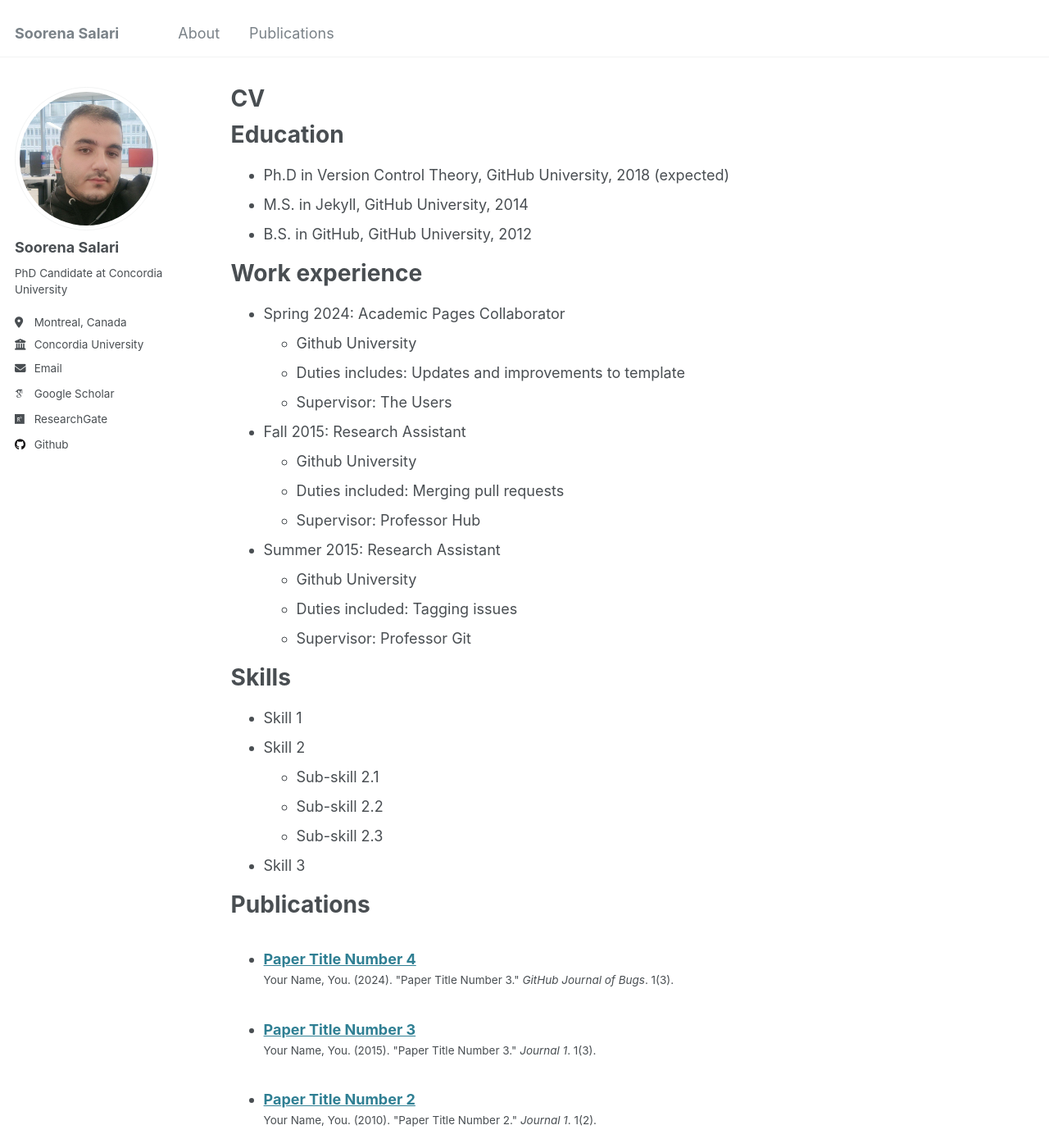
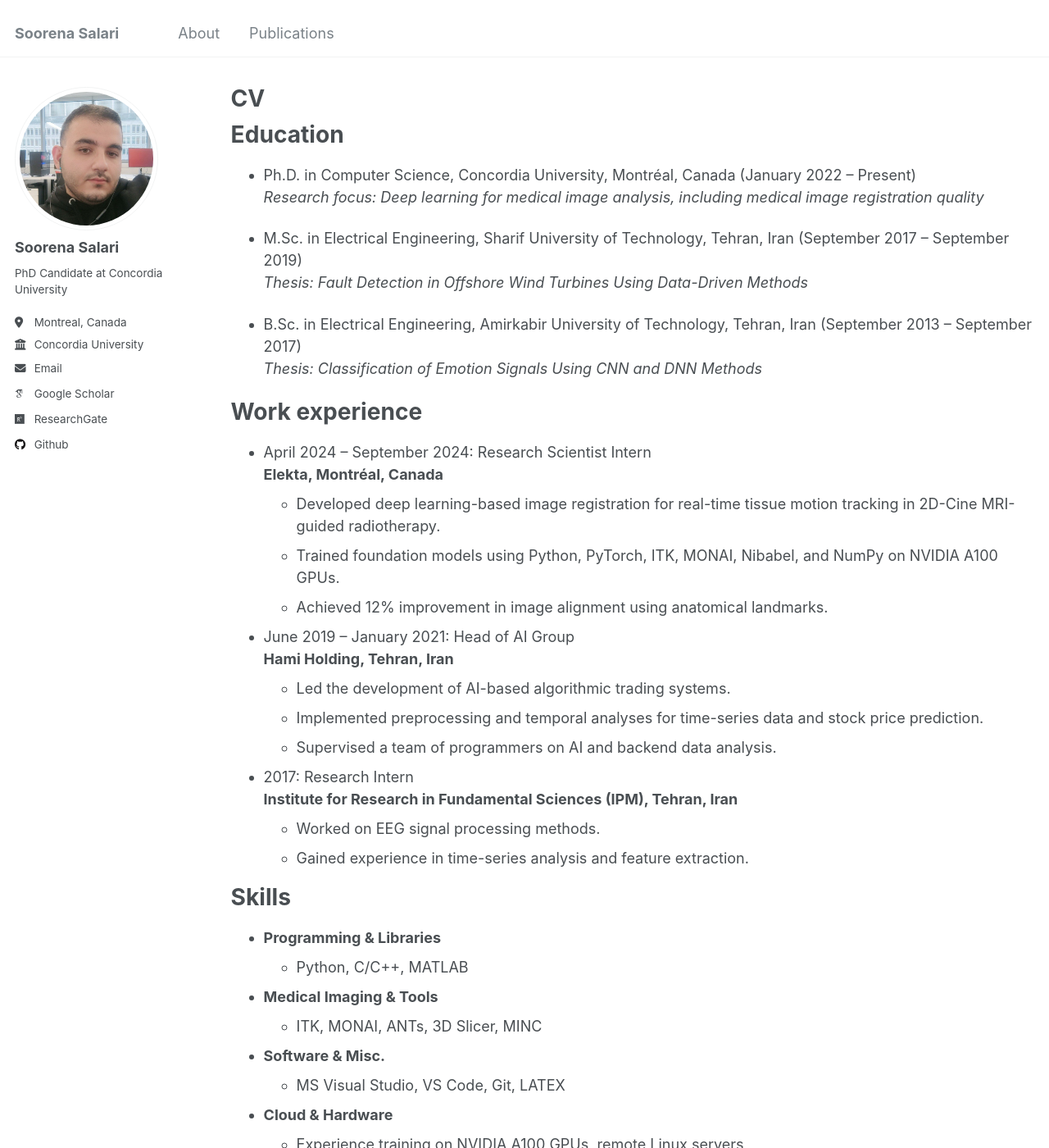
Before and after one commit to soorenasalari/soorenasalari.github.io, a Jekyll site: the page built from _pages/cv.md, in a window 1280 px wide and 1400 px high. Shown: the whole window at 82% size. Built offline with Jekyll 4.4.1, drawn with Linux system fonts in a browser that asks for light colours; some web fonts are replaced; some of the changed text lies outside the part shown.

Commit message:
Update cv.md
Signed-off-by: Soorena Salari <73616711+soorenasalari@users.noreply.github.com>

```diff
--- a/_pages/cv.md
+++ b/_pages/cv.md
@@ -11,54 +11,66 @@ redirect_from:
 
 Education
 ======
-* Ph.D in Version Control Theory, GitHub University, 2018 (expected)
-* M.S. in Jekyll, GitHub University, 2014
-* B.S. in GitHub, GitHub University, 2012
+* Ph.D. in Computer Science, Concordia University, Montréal, Canada (January 2022 – Present)
+  *Research focus: Deep learning for medical image analysis, including medical image registration quality*
+
+* M.Sc. in Electrical Engineering, Sharif University of Technology, Tehran, Iran (September 2017 – September 2019)
+  *Thesis: Fault Detection in Offshore Wind Turbines Using Data-Driven Methods*
+
+* B.Sc. in Electrical Engineering, Amirkabir University of Technology, Tehran, Iran (September 2013 – September 2017)
+  *Thesis: Classification of Emotion Signals Using CNN and DNN Methods*
 
 Work experience
 ======
-* Spring 2024: Academic Pages Collaborator
-  * Github University
-  * Duties includes: Updates and improvements to template
-  * Supervisor: The Users
+* April 2024 – September 2024: Research Scientist Intern
+  **Elekta, Montréal, Canada**
+  - Developed deep learning-based image registration for real-time tissue motion tracking in 2D-Cine MRI-guided radiotherapy.
+  - Trained foundation models using Python, PyTorch, ITK, MONAI, Nibabel, and NumPy on NVIDIA A100 GPUs.
+  - Achieved 12% improvement in image alignment using anatomical landmarks.
 
-* Fall 2015: Research Assistant
-  * Github University
-  * Duties included: Merging pull requests
-  * Supervisor: Professor Hub
+* June 2019 – January 2021: Head of AI Group
+  **Hami Holding, Tehran, Iran**
+  - Led the development of AI-based algorithmic trading systems.
+  - Implemented preprocessing and temporal analyses for time-series data and stock price prediction.
+  - Supervised a team of programmers on AI and backend data analysis.
 
-* Summer 2015: Research Assistant
-  * Github University
-  * Duties included: Tagging issues
-  * Supervisor: Professor Git
+* 2017: Research Intern
+  **Institute for Research in Fundamental Sciences (IPM), Tehran, Iran**
+  - Worked on EEG signal processing methods.
+  - Gained experience in time-series analysis and feature extraction.
 
 Skills
 ======
-* Skill 1
-* Skill 2
-  * Sub-skill 2.1
-  * Sub-skill 2.2
-  * Sub-skill 2.3
-* Skill 3
+* **Programming & Libraries**
+  - Python, C/C++, MATLAB
+* **Medical Imaging & Tools**
+  - ITK, MONAI, ANTs, 3D Slicer, MINC
+* **Software & Misc.**
+  - MS Visual Studio, VS Code, Git, LATEX
+* **Cloud & Hardware**
+  - Experience training on NVIDIA A100 GPUs, remote Linux servers
 
 Publications
 ======
-  <ul>{% for post in site.publications reversed %}
-    {% include archive-single-cv.html %}
-  {% endfor %}</ul>
+Below is a dynamically generated list of publications if you have a `_publications` folder configured in your site.
+Otherwise, you can manually list them here or link to a separate Publications page.
 
-Talks
-======
-  <ul>{% for post in site.talks reversed %}
-    {% include archive-single-talk-cv.html  %}
-  {% endfor %}</ul>
-
-Teaching
-======
-  <ul>{% for post in site.teaching reversed %}
-    {% include archive-single-cv.html %}
-  {% endfor %}</ul>
+<ul>
+{% for post in site.publications reversed %}
+  {% include archive-single-cv.html %}
+{% endfor %}
+</ul>
 
 Service and leadership
 ======
-* Currently signed in to 43 different slack teams
+* Peer reviewer for:
+  - IEEE/CVF Computer Vision and Pattern Recognition (CVPR)
+  - IEEE Transactions on Medical Imaging
+  - IEEE Access
+  - Information Fusion
+  - Computational Intelligence and Neuroscience
+  - Neural Processing Letters
+  - European Conference on Computer Vision (ECCV)
+  - Neural Information Processing Systems (NeurIPS)
+  - Computer Methods and Programs in Biomedicine
+* Member of the student committee at RBIQ-TransMedTech meeting (May 22, 2024) and RBIQ scientific day (May 23, 2024), Quebec Bio-Imaging Network (QBIN)
```
